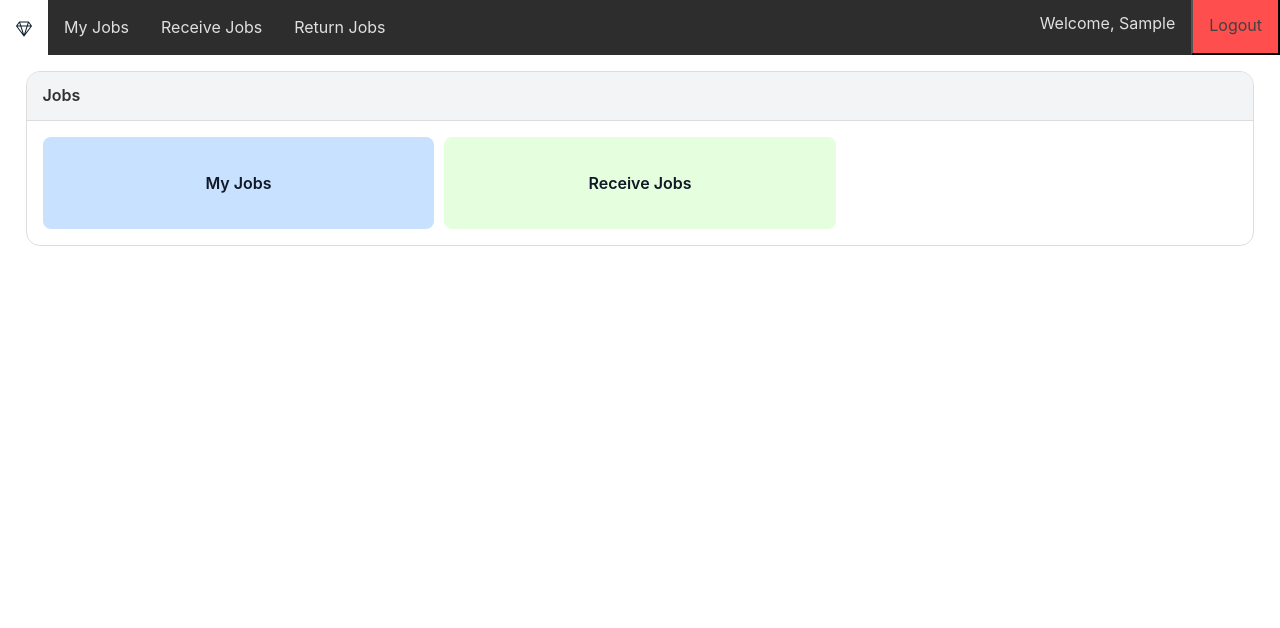
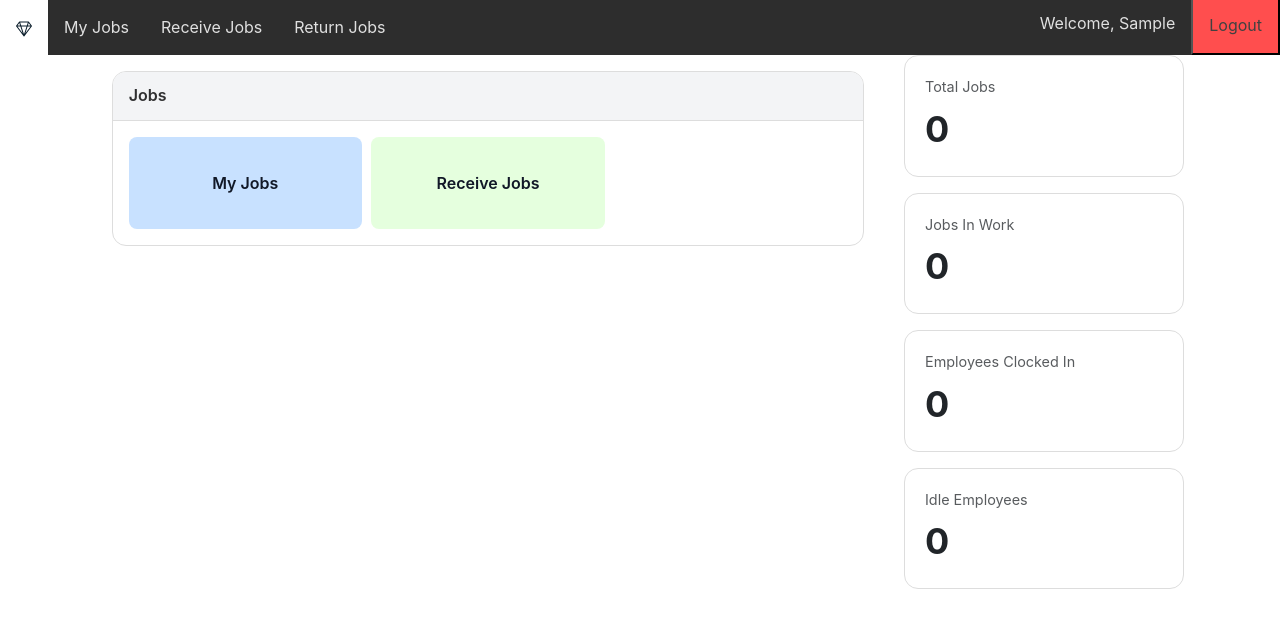
Before and after one commit to dszwarc/culet2, a Django app: page /culet/ in a window 1280 px wide. Shown: the top 628 px of the page. Run offline with Django 5.2, Linux system fonts and the light colour scheme; a user stored in the database is signed in; tables that the repository leaves empty hold one stand-in row (values such as "Sample post"); data that the repository does not hold is empty; some libraries are stand-ins or nearby versions; some web fonts are replaced.

Commit message:
added home page summary

```diff
--- a/culet/models.py
+++ b/culet/models.py
@@ -485,42 +485,42 @@ class ActivityStep(models.Model):
 
 class Activity(models.Model):
     name = models.CharField(max_length=80)
-    step = models.ForeignKey(ActivityStep, on_delete=models.PROTECT,null=True,blank=True,related_name="activities")
+    step = models.ForeignKey(ActivityStep, on_delete=models.PROTECT, null=True, blank=True, related_name="activities")
     employee = models.ForeignKey(Employee, on_delete=models.CASCADE)
     start = models.DateTimeField(default=timezone.now)
     end = models.DateTimeField(blank=True, null=True)
+    duration = models.DurationField(null=True, blank=True)
     job = models.ForeignKey(Job, blank=True, null=True, on_delete=models.CASCADE)
     active = models.BooleanField(default=True)
     @property
-    def duration(self):
-        if self.end:
-            duration = (self.end - self.start).total_seconds()/3600
-            return duration
+    def duration_decimal_hours(self):
+        if self.duration:
+            return self.duration.total_seconds() / 3600
+        return 0
 
     @property
     def duration_hours(self):
-        if self.end:
-            duration = (self.end - self.start).total_seconds()//3600
-            return int(duration)
+        if self.duration:
+            return int(self.duration.total_seconds() // 3600)
+        return 0
 
     @property
     def duration_min(self):
-        if self.end:
-            duration = (self.end - self.start).total_seconds()%3600
-            duration = duration//60
-            return int(duration)
-
-    @property
-    def duration(self):
-        if not self.end:
-            return timedelta()
-        return self.end - self.start
+        if self.duration:
+            return int((self.duration.total_seconds() % 3600) // 60)
+        return 0
 
 
     def save(self, *args, **kwargs):
         if self.step and not self.name:
             self.name = self.step.name
-        super().save(*args,**kwargs)
+
+        if self.start and self.end:
+            self.duration = self.end - self.start
+        else:
+            self.duration = None
+
+        super().save(*args, **kwargs)
 
     def __str__(self):
         step_name = self.step.name if self.step else self.name
--- a/culet/static/css/style.css
+++ b/culet/static/css/style.css
@@ -683,3 +683,53 @@ table{
 .sorted-column a {
     font-weight: 700;
 }
+
+.home-layout {
+    display: grid;
+    grid-template-columns: 1fr 280px;
+    gap: 1.5rem;
+    align-items: start;
+    width: 85%;
+}
+
+.home-summary-sidebar {
+    position: sticky;
+    top: calc(var(--nav-height-offset, 70px) + 1rem);
+    display: grid;
+    gap: 1rem;
+}
+
+.summary-card {
+    display: block;
+    padding: 1.25rem;
+    border-radius: 14px;
+    background: #fff;
+    border: 1px solid #ddd;
+    text-decoration: none;
+    color: inherit;
+}
+
+.summary-label {
+    display: block;
+    font-size: 0.9rem;
+    opacity: 0.75;
+}
+
+.summary-value {
+    display: block;
+    font-size: 2.25rem;
+    font-weight: 700;
+    margin-top: 0.25rem;
+}
+
+@media (max-width: 900px) {
+    .home-layout {
+        grid-template-columns: 1fr;
+        width: 95%;
+    }
+
+    .home-summary-sidebar {
+        position: static;
+        grid-template-columns: repeat(2, 1fr);
+    }
+}
--- a/culet/templates/home.html
+++ b/culet/templates/home.html
@@ -1,6 +1,8 @@
 {% extends 'base.html' %}
 {% block content %}
 
+<div class="home-layout">
+    <main class="home-main">
   <div class="home-page">
 
     <section class="home-section">
@@ -61,5 +63,16 @@
   {% endif %}
 
   </div>
+</main>
+
+    <div
+        id="home-summary"
+        hx-get="{% url 'culet:home_summary_partial' %}"
+        hx-trigger="load, every 5s"
+        hx-swap="innerHTML"
+    >
+        {% include "partials/home_summary_sidebar.html" %}
+    </div>
+</div>
 
 {% endblock content %}
--- /dev/null
+++ b/culet/templates/partials/home_summary_sidebar.html
@@ -0,0 +1,21 @@
+<aside class="home-summary-sidebar">
+    <a href="{% url 'culet:index_job' %}" class="summary-card">
+        <span class="summary-label">Total Jobs</span>
+        <span class="summary-value">{{ total_jobs }}</span>
+    </a>
+
+    <a href="{% url 'culet:report_jobs_by_holder' %}" class="summary-card">
+        <span class="summary-label">Jobs In Work</span>
+        <span class="summary-value">{{ jobs_in_work }}</span>
+    </a>
+
+    <a href="{% url 'culet:report_time_clock' %}" class="summary-card">
+        <span class="summary-label">Employees Clocked In</span>
+        <span class="summary-value">{{ employees_clocked_in }}</span>
+    </a>
+
+    <a href="{% url 'culet:report_clocked_in_idle' %}" class="summary-card">
+        <span class="summary-label">Idle Employees</span>
+        <span class="summary-value">{{ idle_employees }}</span>
+    </a>
+</aside>
--- a/culet/urls.py
+++ b/culet/urls.py
@@ -5,6 +5,7 @@ from django.views.generic import RedirectView
 app_name = "culet"
 urlpatterns = [
     path("", views.HomeView.as_view(), name="home"),
+    path("htmx/home-summary/",views.HomeSummaryPartialView.as_view(),name="home_summary_partial",),
     path("jobs/", views.JobListView.as_view(), name="index_job"),
     path("jobs/<int:pk>/", views.JobDetailView.as_view(), name="job_detail"),
     path("jobs/<int:pk>/edit/", views.JobUpdateView.as_view(), name="job_update"),
--- a/culet/views.py
+++ b/culet/views.py
@@ -82,6 +82,32 @@ from django.contrib import messages
 from django.shortcuts import redirect
 from django.urls import reverse
 
+def get_home_summary_context():
+    total_jobs = Job.objects.filter(active=True, shipped=False).count()
+
+    jobs_in_work = (
+        Job.objects
+        .filter(activity__active=True, activity__end__isnull=True)
+        .distinct()
+        .count()
+    )
+
+    employees_clocked_in = Employee.objects.filter(clocked_in=True).count()
+
+    idle_employees = (
+        Employee.objects
+        .filter(clocked_in=True)
+        .exclude(activity__active=True, activity__end__isnull=True)
+        .distinct()
+        .count()
+    )
+
+    return {
+        "total_jobs": total_jobs,
+        "jobs_in_work": jobs_in_work,
+        "employees_clocked_in": employees_clocked_in,
+        "idle_employees": idle_employees,
+    }
 
 class ClockedInRequiredMixin:
     """
@@ -128,9 +154,17 @@ class HomeView(LoginRequiredMixin, generic.TemplateView):
 
         context["employee_level"] = role.level if role else 0
         context["is_manager_level"] = context["employee_level"] >= 30
-
-        return context
-
+        context.update(get_home_summary_context())
+
+        return context
+
+class HomeSummaryPartialView(LoginRequiredMixin, generic.TemplateView):
+    template_name = "partials/home_summary_sidebar.html"
+
+    def get_context_data(self, **kwargs):
+        context = super().get_context_data(**kwargs)
+        context.update(get_home_summary_context())
+        return context
 
 def index(request):
     return render(request, 'authentication/login.html')
@@ -2400,18 +2434,16 @@ class StyleStepTimeReportView(LoginRequiredMixin, generic.TemplateView):
 
         activities = (
             Activity.objects
-            .filter(end__isnull=False)
+            .filter(
+                end__isnull=False,
+                duration__isnull=False,
+            )
             .select_related("job", "job__style", "step")
-            .annotate(
-                duration=ExpressionWrapper(
-                    F("end") - F("start"),
-                    output_field=DurationField(),
-                )
-            )
         )
 
         if form.is_valid():
             style = form.cleaned_data.get("style")
+
             if style:
                 activities = activities.filter(job__style=style)
 
@@ -2428,4 +2460,5 @@ class StyleStepTimeReportView(LoginRequiredMixin, generic.TemplateView):
 
         context["form"] = form
         context["rows"] = rows
-        return context
+
+        return context
```
Also changed, not shown: culet/migrations/0060_activity_duration.py (added). Lines whose indentation alone changed are shown as unchanged.
